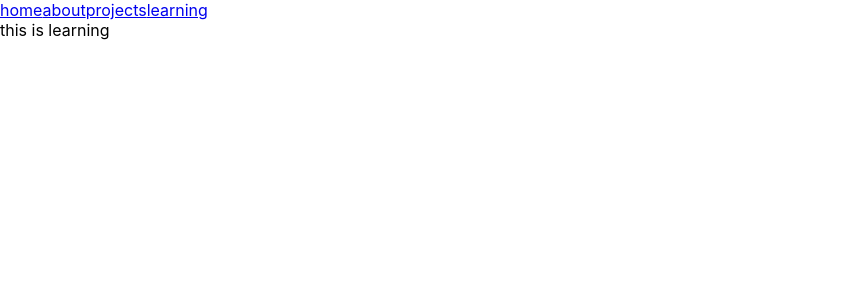
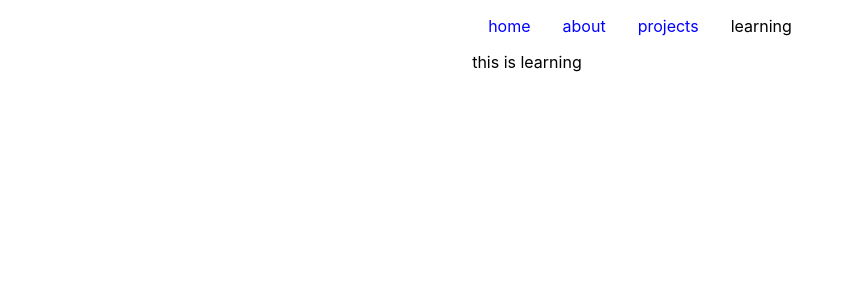
Before and after one commit to traceylum1/portfolio-website, a React (Create React App) app: page /learning in a window 1280 px wide. Shown: the top 300 px of the page, without its empty margins (0-854 px from the left). Built offline with nearby package versions, Linux system fonts and the light colour scheme.

Commit message:
reorganized folders, added css files, styled navbar

```diff
--- a/src/app/App.css
+++ b/src/app/App.css
@@ -1,38 +1,8 @@
 .App {
-  text-align: center;
+  display: flex;
+  justify-content: center;
 }
 
-.App-logo {
-  height: 40vmin;
-  pointer-events: none;
+.page-contents {
+  display: block;
 }
-
-@media (prefers-reduced-motion: no-preference) {
-  .App-logo {
-    animation: App-logo-spin infinite 20s linear;
-  }
-}
-
-.App-header {
-  background-color: #282c34;
-  min-height: 100vh;
-  display: flex;
-  flex-direction: column;
-  align-items: center;
-  justify-content: center;
-  font-size: calc(10px + 2vmin);
-  color: white;
-}
-
-.App-link {
-  color: #61dafb;
-}
-
-@keyframes App-logo-spin {
-  from {
-    transform: rotate(0deg);
-  }
-  to {
-    transform: rotate(360deg);
-  }
-}
--- a/src/app/App.js
+++ b/src/app/App.js
@@ -3,10 +3,13 @@ import Navigate from './Navigate/Navigate';
 
 function App() {
   return (
-    <div className="App">
+    <>
       <Navigate/>
-      hello
-    </div>
+        <div className="App">
+          hello
+        </div>
+    </>
+
   );
 }
 
--- a/src/app/Navigate/Navigate.css
+++ b/src/app/Navigate/Navigate.css
@@ -1,5 +1,19 @@
-nav {
-    align-items: center;
-    justify-content: center;
-    color: white;
+.nav-bar {
+    display: flex;
 }
+
+.nav-ul {
+    padding: 0;
+    list-style-type: none;
+    display: flex;
+}
+
+.nav-ul li a {
+    color: blue;
+    text-decoration: none;
+    margin: 1rem;
+}
+
+.nav-ul li a.active {
+    color: black;
+}
--- a/src/app/Navigate/Navigate.js
+++ b/src/app/Navigate/Navigate.js
@@ -3,19 +3,29 @@ import './Navigate.css';
 
 function Navigate() {
   return (
-    <nav className="Navigate">
+    <nav className="nav-bar">
+      <ul className="nav-ul">
+        <li>
           <NavLink to="/">
             home
           </NavLink>
+        </li>
+        <li>
           <NavLink to="/about">
             about
           </NavLink>
+        </li>
+        <li>
           <NavLink to="/projects">
             projects
           </NavLink>
+        </li>
+        <li>
           <NavLink to="/learning">
             learning
           </NavLink>
+        </li>
+      </ul>
     </nav>
   );
 }
--- a/src/app/routes/About.js
+++ b/src/app/routes/About/About.js
@@ -1,4 +1,5 @@
-import Navigate from '../Navigate/Navigate';
+import Navigate from '../../Navigate/Navigate';
+
 
 function About() {
   return (
--- a/src/app/routes/Learning.js
+++ b/src/app/routes/Learning/Learning.js
@@ -1,4 +1,5 @@
-import Navigate from '../Navigate/Navigate';
+
+import Navigate from '../../Navigate/Navigate';
 
 function Learning() {
   return (
--- a/src/app/routes/Projects.js
+++ b/src/app/routes/Projects/Projects.js
@@ -1,4 +1,5 @@
-import Navigate from '../Navigate/Navigate';
+
+import Navigate from '../../Navigate/Navigate';
 
 function Projects() {
   return (
--- a/src/index.css
+++ b/src/index.css
@@ -5,6 +5,8 @@ body {
     sans-serif;
   -webkit-font-smoothing: antialiased;
   -moz-osx-font-smoothing: grayscale;
+  display: flex;
+  justify-content: center;
 }
 
 code {
--- a/src/index.js
+++ b/src/index.js
@@ -2,9 +2,9 @@ import React, { StrictMode } from 'react';
 import ReactDOM from 'react-dom/client';
 import './index.css';
 import App from './app/App';
-import About from './app/routes/About';
-import Projects from './app/routes/Projects';
-import Learning from './app/routes/Learning';
+import About from './app/routes/About/About';
+import Projects from './app/routes/Projects/Projects';
+import Learning from './app/routes/Learning/Learning';
 import { BrowserRouter, Routes, Route } from 'react-router';
 import reportWebVitals from './reportWebVitals';
 
```
Also changed, not shown: src/app/routes/About/About.css (added), src/app/routes/Learning/Learning.css (added), src/app/routes/Projects/Projects.css (added). Lines whose indentation alone changed are shown as unchanged.
